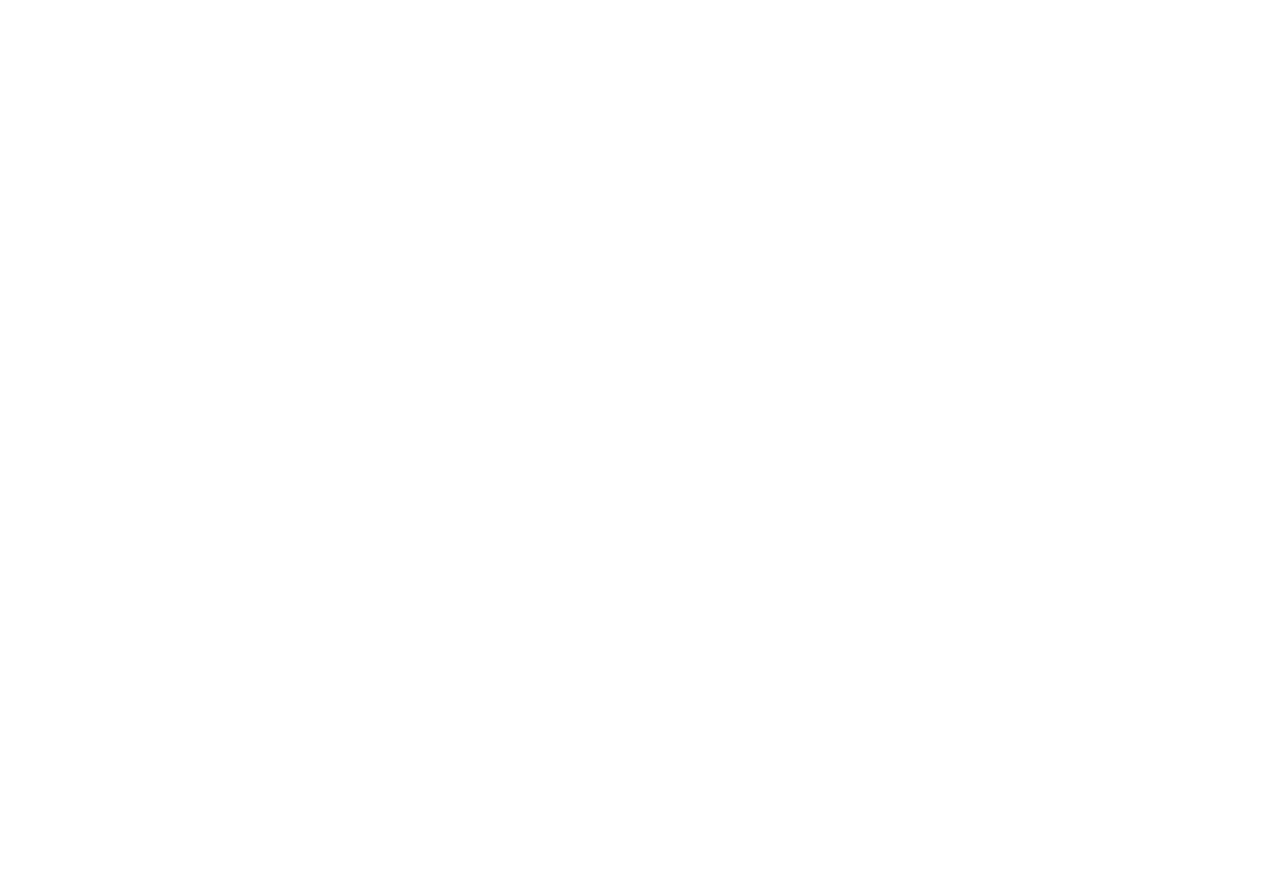
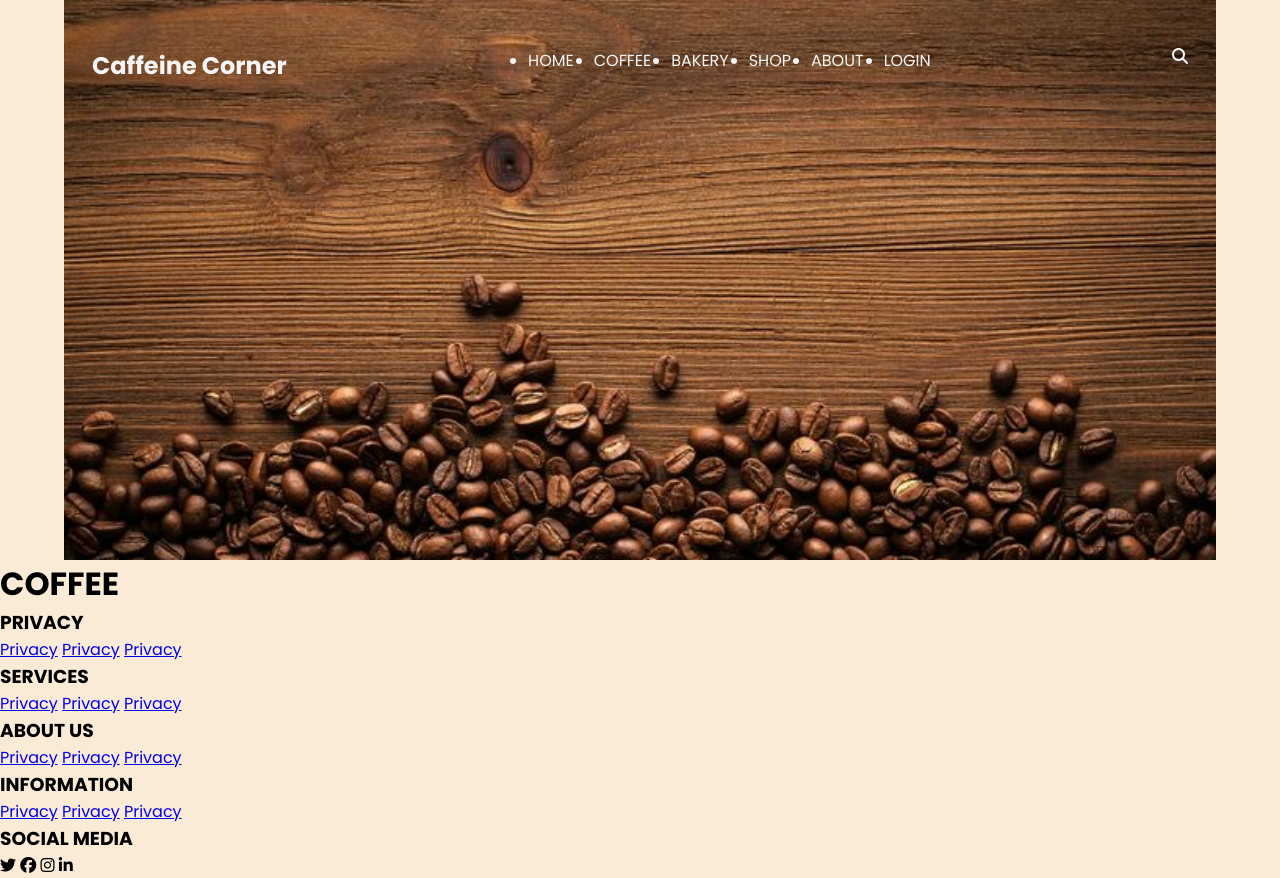
Before and after one commit to JannatulLima9575/Caffeine-Corner, a plain HTML site: page index.html in a window 1280 px wide. Before the commit the page ends 800 px from the top, so only its background shows below. Drawn offline with Linux system fonts and the light colour scheme.

Commit message:
added header section

```diff
--- a/css/style.css
+++ b/css/style.css
@@ -1,9 +1,37 @@
-@import url('https://fonts.googleapis.com/css2?family=Caveat+Brush&display=swap');
+@import url('https://fonts.googleapis.com/css2?family=Poppins:ital,wght@0,100;0,200;0,300;0,400;0,500;0,600;0,700;0,800;0,900;1,100;1,200;1,300;1,400;1,500;1,600;1,700;1,800;1,900&display=swap');
 * {
     padding: 0;
     margin: 0;
     box-sizing: border-box;
 }
 body {
-    font-family: "Caveat Brush", serif;
+    font-family: "Poppins", serif;
+    background-color: antiquewhite;
 }
+header {
+    background: url('../images/banner3.jpeg');
+    background-position: center;
+    background-repeat: no-repeat;
+    background-size: cover;
+    width: 90%;
+    height: 70vh;
+    margin: 0 auto;
+    padding-top: 20px;
+}
+nav {
+    display: flex;
+    justify-content: space-between;
+    color: whitesmoke;
+    padding: 28px;
+}
+nav ul {
+    display: inline-flex;
+    gap: 20px;
+}
+nav ul li {
+    text-decoration: none;
+}
+nav ul li a{
+    text-decoration: none;
+    color: whitesmoke;
+}
--- a/index.html
+++ b/index.html
@@ -6,15 +6,74 @@
     <title>Caffeine-Corner</title>
     <link rel="shortcut icon" href="images/favicon.jpeg" type="image/x-icon">
     <link rel="stylesheet" href="css/style.css">
+    <link rel="stylesheet" href="https://cdnjs.cloudflare.com/ajax/libs/font-awesome/6.7.2/css/all.min.css" integrity="sha512-Evv84Mr4kqVGRNSgIGL/F/aIDqQb7xQ2vcrdIwxfjThSH8CSR7PBEakCr51Ck+w+/U6swU2Im1vVX0SVk9ABhg==" crossorigin="anonymous" referrerpolicy="no-referrer" />
 </head>
 <body>
     <!-- Header Section  -->
-    <header></header>
+    <header>
+        <nav>
+            <h2>Caffeine Corner</h2>
+            <ul>
+                <li><a href="#">HOME</a></li>
+                <li><a href="#">COFFEE</a></li>
+                <li><a href="#">BAKERY</a></li>
+                <li><a href="#">SHOP</a></li>
+                <li><a href="#">ABOUT</a></li>
+                <li><a href="#">LOGIN</a></li>
+            </ul>
+            <i class="fa-solid fa-magnifying-glass"></i>
+        </nav>
+    </header>
 
     <!-- Main Section  -->
     <main></main>
 
     <!-- Footer Section  -->
-    <footer></footer>
+    <footer>
+        <div class="footer">
+            <div>
+                <h1>COFFEE</h1>
+            </div>
+
+            <div>
+                <h3>PRIVACY</h3>
+                <a href="#">Privacy</a>
+                <a href="#">Privacy</a>
+                <a href="#">Privacy</a>
+            </div>
+
+            <div>
+                <h3>SERVICES</h3>
+                <a href="#">Privacy</a>
+                <a href="#">Privacy</a>
+                <a href="#">Privacy</a>
+            </div>
+
+            <div>
+                <h3>ABOUT US</h3>
+                <a href="#">Privacy</a>
+                <a href="#">Privacy</a>
+                <a href="#">Privacy</a>
+            </div>
+
+            <div>
+                <h3>INFORMATION</h3>
+                <a href="#">Privacy</a>
+                <a href="#">Privacy</a>
+                <a href="#">Privacy</a>
+            </div>
+
+            <div>
+                <h3>SOCIAL MEDIA</h3>
+                <div class="icon">
+                    <i class="fa-brands fa-twitter"></i>
+                    <i class="fa-brands fa-facebook"></i>
+                    <i class="fa-brands fa-instagram"></i>
+                    <i class="fa-brands fa-linkedin-in"></i>
+                </div>
+            </div>
+
+        </div>
+    </footer>
 </body>
 </html>
```
